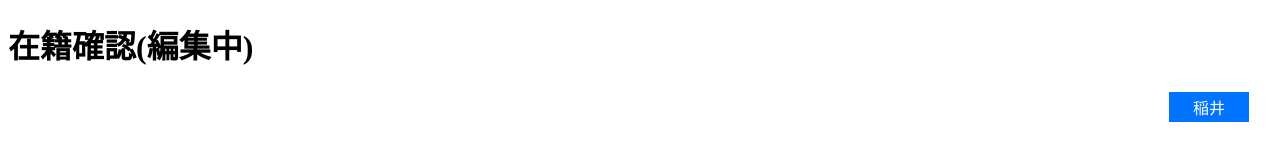
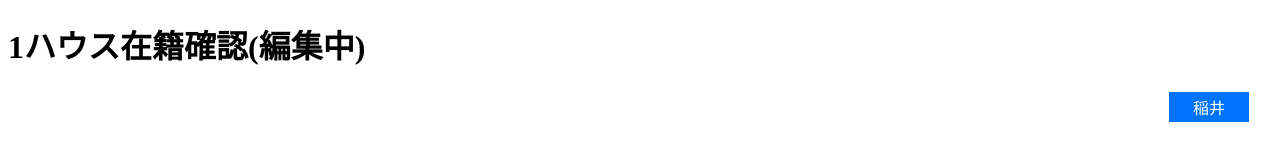
Before and after one commit to RyujiPointZero/RyujiPointZero.fnd20, a plain HTML site: page index.html in a window 1280 px wide. Drawn offline with Linux system fonts and the light colour scheme.

Commit message:
Update index.html

```diff
--- a/index.html
+++ b/index.html
@@ -9,7 +9,7 @@
 </head>
 
 <body>
-  <h1>在籍確認(編集中)</h1>
+  <h1>1ハウス在籍確認(編集中)</h1>
 
   <p></p>
 <div class = "Name1">
```
